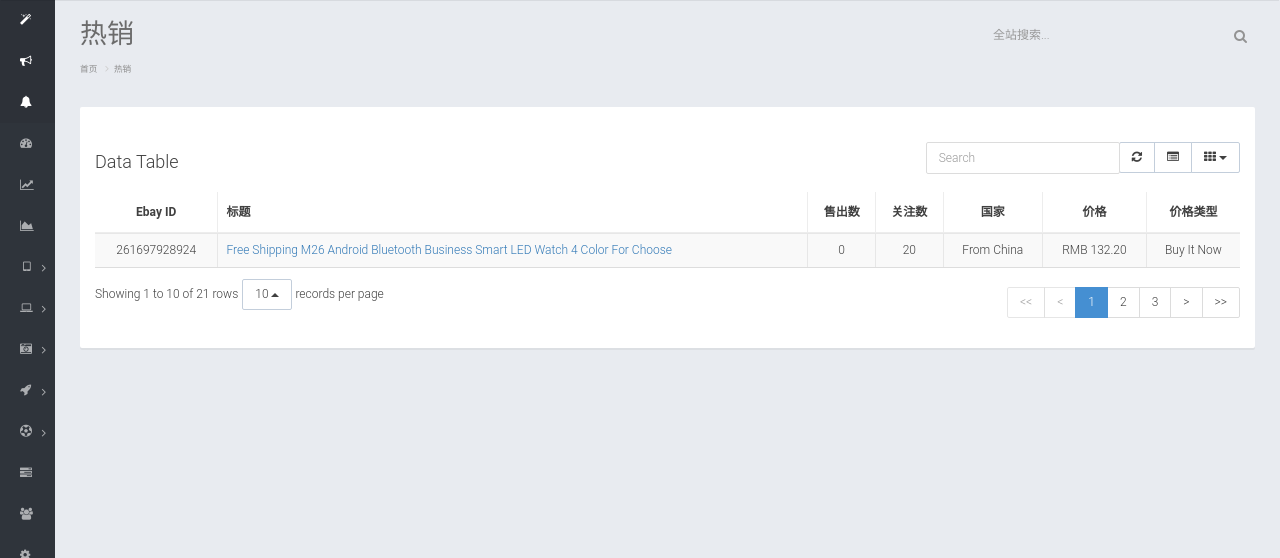
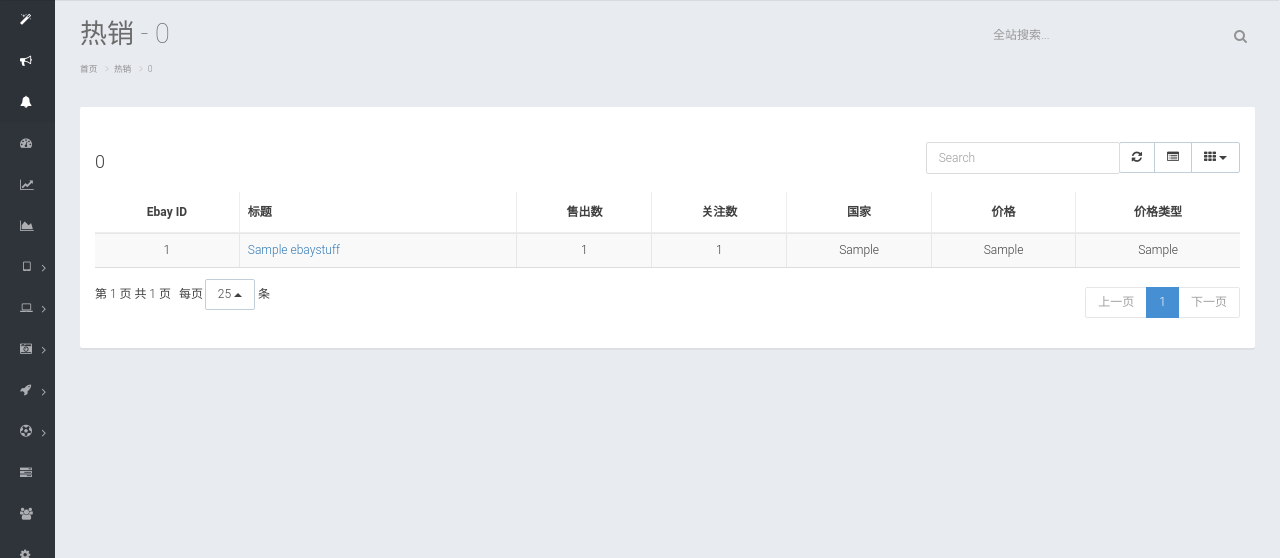
Before and after one commit to olunx/xTrade, a Django app: page /hotstuff/ in a window 1280 px wide. Shown: the part 50-608 px from the top of the page. Run offline with Django 3.2, Linux system fonts and the light colour scheme; tables that the repository leaves empty hold one stand-in row (values such as "Sample post"); some libraries are stand-ins or nearby versions.

Commit message:
完成基础产品列表功能

```diff
--- a/core/views.py
+++ b/core/views.py
@@ -1,6 +1,9 @@
 # -*- coding: utf-8 -*-
 
 from django.shortcuts import render_to_response
+from django.template import RequestContext
+from django.core.paginator import Paginator, EmptyPage, PageNotAnInteger
+from core.models import EbayStuff
 
 # Create your views here.
 
@@ -10,4 +13,22 @@ def home(request):
 
 
 def hot_stuff(request):
-    return render_to_response('hotstuff.html')
+    category = request.GET.get('category')
+    page = request.GET.get('page')
+
+    if category and category != 'None':
+        stuffs_list = EbayStuff.objects.filter(category__contains=category).order_by('-sold')
+    else:
+        category = 0
+        stuffs_list = EbayStuff.objects.all().order_by('-sold')
+
+    paginator = Paginator(stuffs_list, 25)
+    try:
+        stuffs = paginator.page(page)
+    except PageNotAnInteger:
+        stuffs = paginator.page(1)
+    except EmptyPage:
+        stuffs = paginator.page(paginator.num_pages)
+
+    return render_to_response('hotstuff.html', {'category': category, 'stuffs': stuffs},
+                              context_instance=RequestContext(request))
--- a/templates/base.html
+++ b/templates/base.html
@@ -826,16 +826,16 @@
                                     <!-- Menu sub -->
                                     <ul class="collapse">
                                         <li>
-                                            <a href="#">所有</a>
-                                        </li>
-                                        <li>
-                                            <a href="#">手机</a>
-                                        </li>
-                                        <li>
-                                            <a href="#">手机配件</a>
-                                        </li>
-                                        <li>
-                                            <a href="#">智能手表</a>
+                                            <a href="/hotstuff/?category=100">所有</a>
+                                        </li>
+                                        <li>
+                                            <a href="/hotstuff/?category=1001">手机</a>
+                                        </li>
+                                        <li>
+                                            <a href="/hotstuff/?category=1002">手机配件</a>
+                                        </li>
+                                        <li>
+                                            <a href="/hotstuff/?category=1003">智能手表</a>
                                         </li>
                                     </ul>
                                 </li>
@@ -853,19 +853,19 @@
                                     <!-- Menu sub -->
                                     <ul class="collapse">
                                         <li>
-                                            <a href="#">所有</a>
-                                        </li>
-                                        <li>
-                                            <a href="#">数据线</a>
-                                        </li>
-                                        <li>
-                                            <a href="#">平板设备</a>
-                                        </li>
-                                        <li>
-                                            <a href="#">网络设备</a>
-                                        </li>
-                                        <li>
-                                            <a href="#">存储设备</a>
+                                            <a href="/hotstuff/?category=200">所有</a>
+                                        </li>
+                                        <li>
+                                            <a href="/hotstuff/?category=2001">平板设备</a>
+                                        </li>
+                                        <li>
+                                            <a href="/hotstuff/?category=2002">数据线</a>
+                                        </li>
+                                        <li>
+                                            <a href="/hotstuff/?category=2003">网络设备</a>
+                                        </li>
+                                        <li>
+                                            <a href="/hotstuff/?category=2004">存储设备</a>
                                         </li>
                                     </ul>
                                 </li>
@@ -882,19 +882,22 @@
                                     <!-- Menu sub -->
                                     <ul class="collapse">
                                         <li>
-                                            <a href="#">所有</a>
-                                        </li>
-                                        <li>
-                                            <a href="#">音箱</a>
-                                        </li>
-                                        <li>
-                                            <a href="#">智能家居</a>
-                                        </li>
-                                        <li>
-                                            <a href="#">车载电子</a>
-                                        </li>
-                                        <li>
-                                            <a href="#">多用途电池</a>
+                                            <a href="/hotstuff/?category=300">所有</a>
+                                        </li>
+                                        <li>
+                                            <a href="/hotstuff/?category=3001">便携音箱</a>
+                                        </li>
+                                        <li>
+                                            <a href="/hotstuff/?category=3002">智能家居</a>
+                                        </li>
+                                        <li>
+                                            <a href="/hotstuff/?category=3003">家庭监控</a>
+                                        </li>
+                                        <li>
+                                            <a href="/hotstuff/?category=3004">车载电子</a>
+                                        </li>
+                                        <li>
+                                            <a href="/hotstuff/?category=3005">多用途电池</a>
                                         </li>
                                     </ul>
                                 </li>
@@ -911,13 +914,13 @@
                                     <!-- Menu sub -->
                                     <ul class="collapse">
                                         <li>
-                                            <a href="#">所有</a>
-                                        </li>
-                                        <li>
-                                            <a href="#">教育</a>
-                                        </li>
-                                        <li>
-                                            <a href="#">遥控模型</a>
+                                            <a href="/hotstuff/?category=400">所有</a>
+                                        </li>
+                                        <li>
+                                            <a href="/hotstuff/?category=4001">教育</a>
+                                        </li>
+                                        <li>
+                                            <a href="/hotstuff/?category=4002">遥控模型</a>
                                         </li>
                                     </ul>
                                 </li>
@@ -934,16 +937,16 @@
                                     <!-- Menu sub -->
                                     <ul class="collapse">
                                         <li>
-                                            <a href="#">所有</a>
-                                        </li>
-                                        <li>
-                                            <a href="#">骑行</a>
-                                        </li>
-                                        <li>
-                                            <a href="#">健身</a>
-                                        </li>
-                                        <li>
-                                            <a href="#">户外运动</a>
+                                            <a href="/hotstuff/?category=500">所有</a>
+                                        </li>
+                                        <li>
+                                            <a href="/hotstuff/?category=5001">骑行</a>
+                                        </li>
+                                        <li>
+                                            <a href="/hotstuff/?category=5002">健身</a>
+                                        </li>
+                                        <li>
+                                            <a href="/hotstuff/?category=5003">户外运动</a>
                                         </li>
                                     </ul>
                                 </li>
--- a/templates/hotstuff.html
+++ b/templates/hotstuff.html
@@ -1,9 +1,10 @@
 {% extends 'base.html' %}
 {% block title %}热销{% endblock %}
-{% block page_title %}热销{% endblock %}
+{% block page_title %}热销 - {{ category }}{% endblock %}
 {% block breadcrumb %}
     <li class="active"><a href="#">首页</a></li>
     <li><a href="#">热销</a></li>
+    <li><a href="#">{{ category }}</a></li>
 {% endblock %}
 {% block content %}
     <div class="panel">
@@ -17,7 +18,7 @@
                 <div class="fixed-table-toolbar">
                     <div class="bars pull-left">
                         <h4 id="demo-custom-toolbar" class="box-inline text-thin">
-                        Data Table
+                        {{ category }}
                         </h4>
                     </div>
                     <div class="columns btn-group pull-right">
@@ -85,40 +86,63 @@
                             </tr>
                             </thead>
                             <tbody>
-                            <tr data-index="0">
-                                <td style="text-align: center;">261697928924</td>
-                                <td style=""><a href="#" class="btn-link"> Free Shipping M26 Android Bluetooth Business Smart  LED Watch 4 Color For Choose</a></td>
-                                <td style="text-align: center; ">0</td>
-                                <td style="text-align: center; ">20</td>
-                                <td style="text-align: center; ">From China</td>
-                                <td style="text-align: center; ">RMB 132.20</td>
-                                <td style="text-align: center; ">Buy It Now</td>
+                            {% for stuff in stuffs %}
+                                <tr data-index="0">
+                                <td style="text-align: center;">{{ stuff.item_id }}</td>
+                                <td style=""><a class="btn-link" href="{{ stuff.url }}" target="_blank">{{ stuff.title }}</a></td>
+                                <td style="text-align: center; ">{{ stuff.sold }}</td>
+                                <td style="text-align: center; ">{{ stuff.watching }}</td>
+                                <td style="text-align: center; ">{{ stuff.country }}</td>
+                                <td style="text-align: center; ">{{ stuff.price }}</td>
+                                <td style="text-align: center; ">{{ stuff.price_type }}</td>
                             </tr>
-
+                            {% endfor %}
                             </tbody>
                         </table>
                     </div>
                     <div class="fixed-table-pagination">
-                        <div class="pull-left pagination-detail"><span class="pagination-info">Showing 1 to 10 of 21 rows</span><span
-                                class="page-list"><span class="btn-group dropup"><button type="button"
-                                                                                         class="btn btn-default dropdown-toggle"
-                                                                                         data-toggle="dropdown"><span
-                                class="page-size">10</span> <span class="caret"></span></button><ul
-                                class="dropdown-menu" role="menu">
-                            <li class="active"><a href="javascript:void(0)">10</a></li>
-                            <li><a href="javascript:void(0)">25</a></li>
-                            <li><a href="javascript:void(0)">50</a></li>
-                            <li><a href="javascript:void(0)">100</a></li>
-                        </ul></span> records per page</span></div>
+                        <div class="pull-left pagination-detail">
+{#                            <span class="pagination-info">第 {{ stuffs.start_index }} 至 {{ stuffs.end_index }} 条</span>#}
+                            <span class="pagination-info"> 第 {{ stuffs.number }} 页 共 {{ stuffs.paginator.num_pages }} 页</span>
+                            <span class="page-list">
+                                每页
+                                <span class="btn-group dropup">
+                                    <button type="button" class="btn btn-default dropdown-toggle" data-toggle="dropdown">
+                                    <span class="page-size">25</span> <span class="caret"></span>
+                                    </button>
+                                    <ul class="dropdown-menu" role="menu">
+                                        <li><a href="javascript:void(0)">10</a></li>
+                                        <li class="active"><a href="javascript:void(0)">25</a></li>
+                                        <li><a href="javascript:void(0)">50</a></li>
+                                        <li><a href="javascript:void(0)">100</a></li>
+                                    </ul>
+                                </span>
+                                条
+                            </span>
+                        </div>
                         <div class="pull-right pagination">
                             <ul class="pagination">
-                                <li class="page-first disabled"><a href="javascript:void(0)">&lt;&lt;</a></li>
-                                <li class="page-pre disabled"><a href="javascript:void(0)">&lt;</a></li>
-                                <li class="page-number active"><a href="javascript:void(0)">1</a></li>
-                                <li class="page-number"><a href="javascript:void(0)">2</a></li>
-                                <li class="page-number"><a href="javascript:void(0)">3</a></li>
-                                <li class="page-next"><a href="javascript:void(0)">&gt;</a></li>
-                                <li class="page-last"><a href="javascript:void(0)">&gt;&gt;</a></li>
+                                {% if stuffs.has_previous %}
+                                    <li class="page-first"><a href="/hotstuff/?category={{ category }}&page=1">首页</a></li>
+                                    <li class="page-pre"><a href="/hotstuff/?category={{ category }}&page={{ stuffs.previous_page_number }}">上一页</a></li>
+                                    {% if stuffs.previous_page_number > 1 %}
+                                        <li class="page-number"><a href="/hotstuff/?category={{ category }}&page={{ stuffs.previous_page_number|add:-1 }}">{{ stuffs.previous_page_number|add:-1 }}</a></li>
+                                    {% endif %}
+                                    <li class="page-number"><a href="/hotstuff/?category={{ category }}&page={{ stuffs.previous_page_number }}">{{ stuffs.previous_page_number }}</a></li>
+                                {% else %}
+                                    <li class="page-pre disabled"><a href="javascript:void(0)">上一页</a></li>
+                                {% endif %}
+                                <li class="page-number active"><a href="javascript:void(0)">{{ stuffs.number }}</a></li>
+                                {% if stuffs.has_next %}
+                                    <li class="page-number"><a href="/hotstuff/?category={{ category }}&page={{ stuffs.next_page_number }}">{{ stuffs.next_page_number }}</a></li>
+                                    {% if stuffs.paginator.num_pages > stuffs.next_page_number %}
+                                        <li class="page-number"><a href="/hotstuff/?category={{ category }}&page={{ stuffs.next_page_number|add:1 }}">{{ stuffs.next_page_number|add:1 }}</a></li>
+                                    {% endif %}
+                                    <li class="page-next"><a href="/hotstuff/?category={{ category }}&page={{ stuffs.next_page_number }}">下一页</a></li>
+                                    <li class="page-last"><a href="/hotstuff/?category={{ category }}&page={{ stuffs.paginator.num_pages }}">末页</a></li>
+                                {% else %}
+                                    <li class="page-next disabled"><a href="javascript:void(0)">下一页</a></li>
+                                {% endif %}
                             </ul>
                         </div>
                     </div>
--- a/xTrade/settings.py
+++ b/xTrade/settings.py
@@ -100,3 +100,7 @@ STATICFILES_DIRS = (
 TEMPLATE_DIRS = (
     os.path.join(BASE_DIR,  'templates'),
 )
+TEMPLATE_CONTEXT_PROCESSORS = (
+    'django.contrib.auth.context_processors.auth',
+    'django.core.context_processors.request',
+)
```
Also changed, not shown: core/models.py (+14 -9 lines), core/migrations/0001_initial.py (added).
